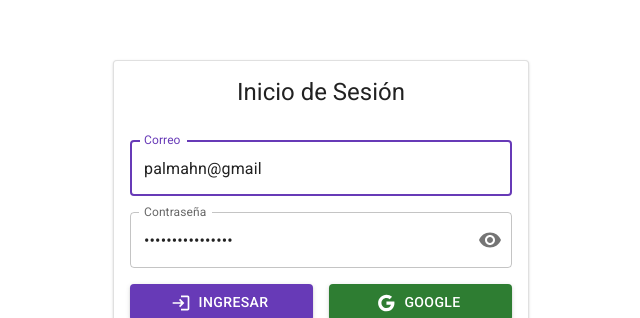
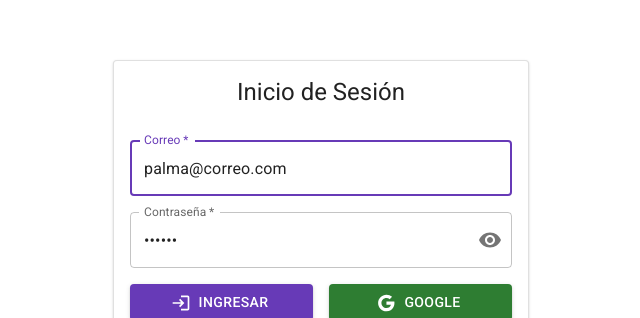
Before and after one commit to jcreact/journal-app-ts, a React (Create React App) app: page /auth/login in a window 1280 px wide. Shown: the part 167-485 px from the top of the page, without its empty margins (319-959 px from the left). Built offline with nearby package versions, Linux system fonts and the light colour scheme; no server answers.

Commit message:
feat(auth): Dispatch del login con email.

```diff
--- a/src/components/auth/LoginPage.tsx
+++ b/src/components/auth/LoginPage.tsx
@@ -1,7 +1,19 @@
-import { FormEvent } from 'react';
+import { FormEvent, useMemo, useRef, useEffect, useState, SyntheticEvent } from 'react';
 import { Link } from 'react-router-dom';
-import { useDispatch } from 'react-redux';
-import { Button, Card, CardContent, CardHeader, FormControl, Grid, TextField } from '@mui/material';
+import { useDispatch, useSelector } from 'react-redux';
+import {
+    Alert,
+    Button,
+    Card,
+    CardContent,
+    CardHeader,
+    CircularProgress,
+    FormControl,
+    Grid,
+    Grow,
+    Snackbar,
+    TextField,
+} from '@mui/material';
 import GoogleIcon from '@mui/icons-material/Google';
 import LoginIcon from '@mui/icons-material/Login';
 import AppRegistrationIcon from '@mui/icons-material/AppRegistration';
@@ -10,6 +22,8 @@ import { loginMailPassword, loginWithGoogle } from '../../actions/auth';
 
 import { PasswordField } from './PasswordField';
 import { useForm } from '../../hooks/useForm';
+import { AppState } from '../../store/store';
+import { clearErrorAction } from '../../actions/ui';
 
 interface LoginForm {
     email: string;
@@ -18,10 +32,13 @@ interface LoginForm {
 
 export const LoginPage = () => {
     const dispatch = useDispatch();
+    const { loading, errMessage } = useSelector((state: AppState) => state.ui);
+    const emailRef = useRef<HTMLInputElement>();
+    const passRef = useRef<HTMLInputElement>();
 
-    const { values, handleInputChange } = useForm<LoginForm>({
-        email: 'palmahn@gmail',
-        password: 'JcPalmaGMail900$',
+    const { values, handleInputChange, checkMail, touched, toucheMe } = useForm<LoginForm>({
+        email: 'palma@correo.com',
+        password: '123456',
     });
 
     const { email, password } = values;
@@ -35,28 +52,65 @@ export const LoginPage = () => {
         dispatch(loginMailPassword(email, password));
     };
 
+    const isNotValidMail = useMemo(
+        () => touched.email && (email.length <= 0 || !checkMail(email)),
+        [email, touched.email, checkMail]
+    );
+
+    const isNotValidPassword = useMemo(
+        () => touched.password && password.length <= 0,
+        [password, touched.password]
+    );
+
+    useEffect(() => {
+        if (isNotValidMail && emailRef.current) {
+            return emailRef.current.focus();
+        } else if (isNotValidPassword && passRef.current) {
+            return passRef.current.focus();
+        }
+    }, [isNotValidMail, isNotValidPassword]);
+
+    useEffect(() => {
+        errMessage && emailRef.current?.focus();
+        setTimeout(() => errMessage && dispatch(clearErrorAction()), 2000);
+    }, [errMessage, dispatch]);
+
+    const handleClose = (ev?: SyntheticEvent, reason?: string) => {
+        errMessage && dispatch(clearErrorAction());
+    };
+
     return (
         <Card sx={{ border: 1, borderColor: 'divider' }}>
             <CardHeader title="Inicio de Sesión" sx={{ textAlign: 'center' }} />
-            <form onSubmit={handleSubmit}>
+            <form onSubmit={handleSubmit} onInvalid={toucheMe}>
                 <CardContent>
                     <FormControl fullWidth>
                         <TextField
+                            inputRef={emailRef}
                             type="text"
                             name="email"
                             label="Correo"
                             placeholder="correo@mail.com"
                             autoComplete="off"
+                            required
                             autoFocus
                             value={email}
                             onChange={handleInputChange}
+                            error={isNotValidMail}
+                            helperText={isNotValidMail && 'El correo es requerido.'}
+                            disabled={loading}
                         />
                     </FormControl>
                     <FormControl fullWidth sx={{ marginTop: 2 }}>
                         <PasswordField
+                            inputRef={passRef}
                             name="password"
+                            required
                             value={password}
                             onChange={handleInputChange}
+                            error={isNotValidPassword}
+                            helperText={isNotValidPassword && 'La contraseña es requerida.'}
+                            disabled={loading}
                         />
                     </FormControl>
                 </CardContent>
@@ -66,7 +120,8 @@ export const LoginPage = () => {
                             type="submit"
                             variant="contained"
                             fullWidth
-                            startIcon={<LoginIcon />}
+                            startIcon={loading ? <CircularProgress size={20} /> : <LoginIcon />}
+                            disabled={loading}
                         >
                             Ingresar
                         </Button>
@@ -78,6 +133,7 @@ export const LoginPage = () => {
                             fullWidth
                             startIcon={<GoogleIcon />}
                             onClick={handleGoogleLogin}
+                            disabled={loading}
                         >
                             Google
                         </Button>
@@ -88,6 +144,7 @@ export const LoginPage = () => {
                             component={Link}
                             color="inherit"
                             fullWidth
+                            disabled={loading}
                             endIcon={<AppRegistrationIcon />}
                             to="/auth/register"
                         >
@@ -96,6 +153,11 @@ export const LoginPage = () => {
                     </Grid>
                 </Grid>
             </form>
+            <Snackbar open={errMessage ? true : false} TransitionComponent={Grow}>
+                <Alert severity="error" variant="outlined" onClose={handleClose}>
+                    {errMessage}
+                </Alert>
+            </Snackbar>
         </Card>
     );
 };
--- a/src/components/journal/JournalPage.tsx
+++ b/src/components/journal/JournalPage.tsx
@@ -31,7 +31,7 @@ export const JournalPage = () => {
             </Box>
             <Box component="main" sx={{ gridArea: 'main' }}>
                 <Toolbar />
-                {/* <NothingSelected /> */}
+                {false && <NothingSelected />}
                 <Note />
             </Box>
         </Box>
```
